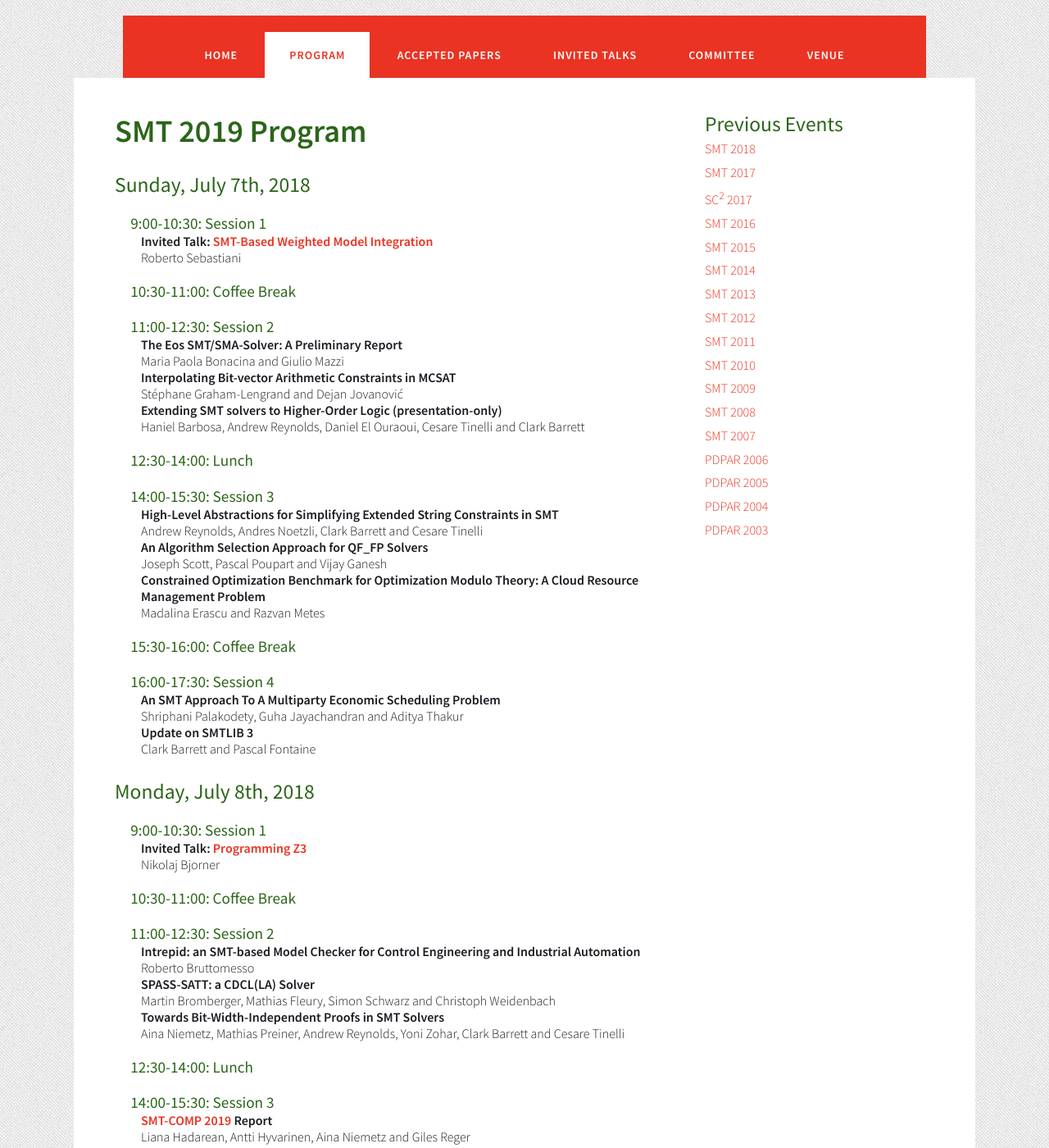
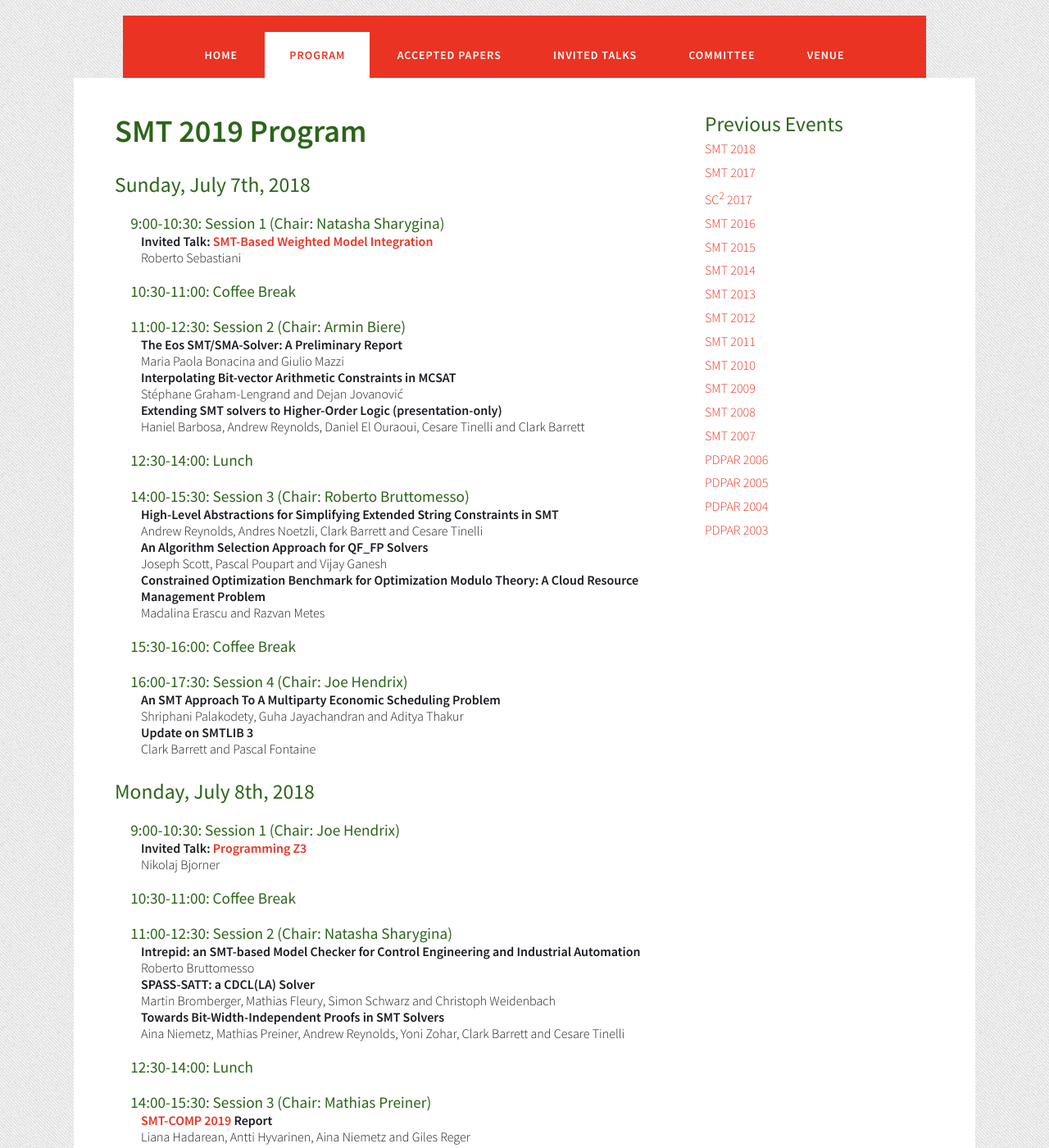
Before and after one commit to smt2019/smt2019.github.io, a Jekyll site: the page built from program.html, in a window 1280 px wide and 1400 px high, scrolled down 221 px. Shown: the whole window at 82% size. Built offline with Jekyll 4.4.1, drawn with Linux system fonts in a browser that asks for light colours; some of the changed text lies outside the part shown.

Commit message:
Add session chairs.

```diff
--- a/program.html
+++ b/program.html
@@ -6,7 +6,7 @@ layout: layout
 
 <h3 class="day">Sunday, July 7th, 2018</h3>
 
-<div class="session"><span class="time">9:00-10:30:</span> Session 1</div>
+<div class="session"><span class="time">9:00-10:30:</span> Session 1 (Chair: Natasha Sharygina)</div>
 
 <div class="paper">
 <div>Invited Talk: <a href="invited.html">SMT-Based Weighted Model Integration</a></div>
@@ -15,7 +15,7 @@ layout: layout
 
 <div class="session"><span class="time">10:30-11:00:</span> Coffee Break</div>
 
-<div class="session"><span class="time">11:00-12:30:</span> Session 2</div>
+<div class="session"><span class="time">11:00-12:30:</span> Session 2 (Chair: Armin Biere)</div>
 
 <div class="paper">
 <div>The Eos SMT/SMA-Solver: A Preliminary Report</div>
@@ -34,13 +34,12 @@ layout: layout
 
 <div class="session"><span class="time">12:30-14:00:</span> Lunch</div>
 
-<div class="session"><span class="time">14:00-15:30:</span> Session 3</div>
+<div class="session"><span class="time">14:00-15:30:</span> Session 3 (Chair: Roberto Bruttomesso)</div>
 
 <div class="paper">
   <div>High-Level Abstractions for Simplifying Extended String Constraints in SMT</div>
   <div>Andrew Reynolds, Andres Noetzli, Clark Barrett and Cesare Tinelli</div>
 </div>
-
 
 <div class="paper">
   <div>An Algorithm Selection Approach for QF_FP Solvers</div>
@@ -54,7 +53,7 @@ layout: layout
 
 <div class="session"><span class="time">15:30-16:00:</span> Coffee Break</div>
 
-<div class="session"><span class="time">16:00-17:30:</span> Session 4</div>
+<div class="session"><span class="time">16:00-17:30:</span> Session 4 (Chair: Joe Hendrix)</div>
 
 <div class="paper">
   <div>An SMT Approach To A Multiparty Economic Scheduling Problem</div>
@@ -68,7 +67,7 @@ layout: layout
 
 <h3 class="day">Monday, July 8th, 2018</h3>
 
-<div class="session"><span class="time">9:00-10:30:</span> Session 1</div>
+<div class="session"><span class="time">9:00-10:30:</span> Session 1 (Chair: Joe Hendrix)</div>
 
 <div class="paper">
 <div>Invited Talk: <a href="invited.html">Programming Z3</a></div>
@@ -77,7 +76,7 @@ layout: layout
 
 <div class="session"><span class="time">10:30-11:00:</span> Coffee Break</div>
 
-<div class="session"><span class="time">11:00-12:30:</span> Session 2</div>
+<div class="session"><span class="time">11:00-12:30:</span> Session 2 (Chair: Natasha Sharygina)</div>
 
 <div class="paper">
   <div>Intrepid: an SMT-based Model Checker for Control Engineering and Industrial Automation</div>
@@ -96,7 +95,7 @@ layout: layout
 
 <div class="session"><span class="time">12:30-14:00:</span> Lunch</div>
 
-<div class="session"><span class="time">14:00-15:30:</span> Session 3</div>
+<div class="session"><span class="time">14:00-15:30:</span> Session 3 (Chair: Mathias Preiner)</div>
 
 <div class="paper">
   <div><a href="https://smt-comp.github.io/2019/index.html">SMT-COMP 2019</a> Report</div>
@@ -109,7 +108,7 @@ layout: layout
 
 <div class="session"><span class="time">15:30-16:00:</span> Coffee Break</div>
 
-<div class="session"><span class="time">16:00-17:30:</span> Session 4</div>
+<div class="session"><span class="time">16:00-17:30:</span> Session 4 (Chair: Pascal Fontaine)</div>
 
 <div class="paper">
 <div>Business meeting</div>
```
